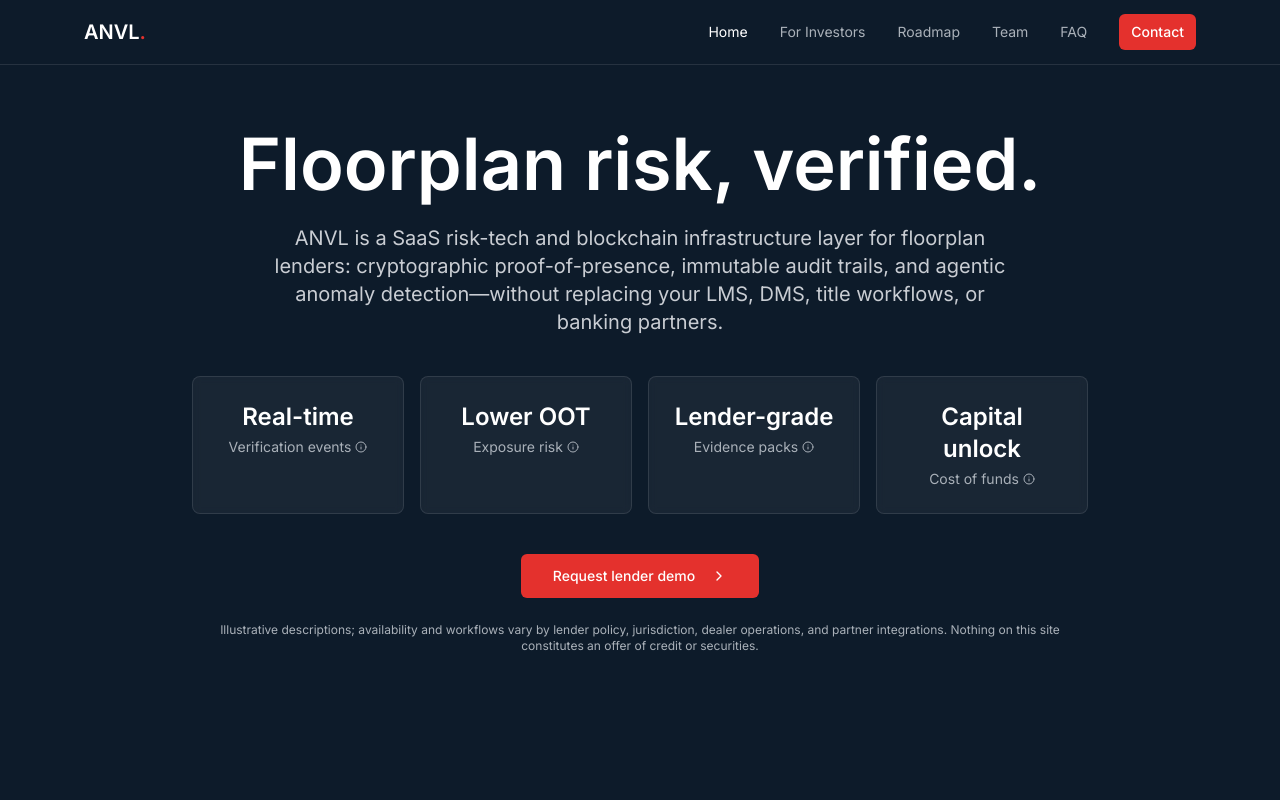
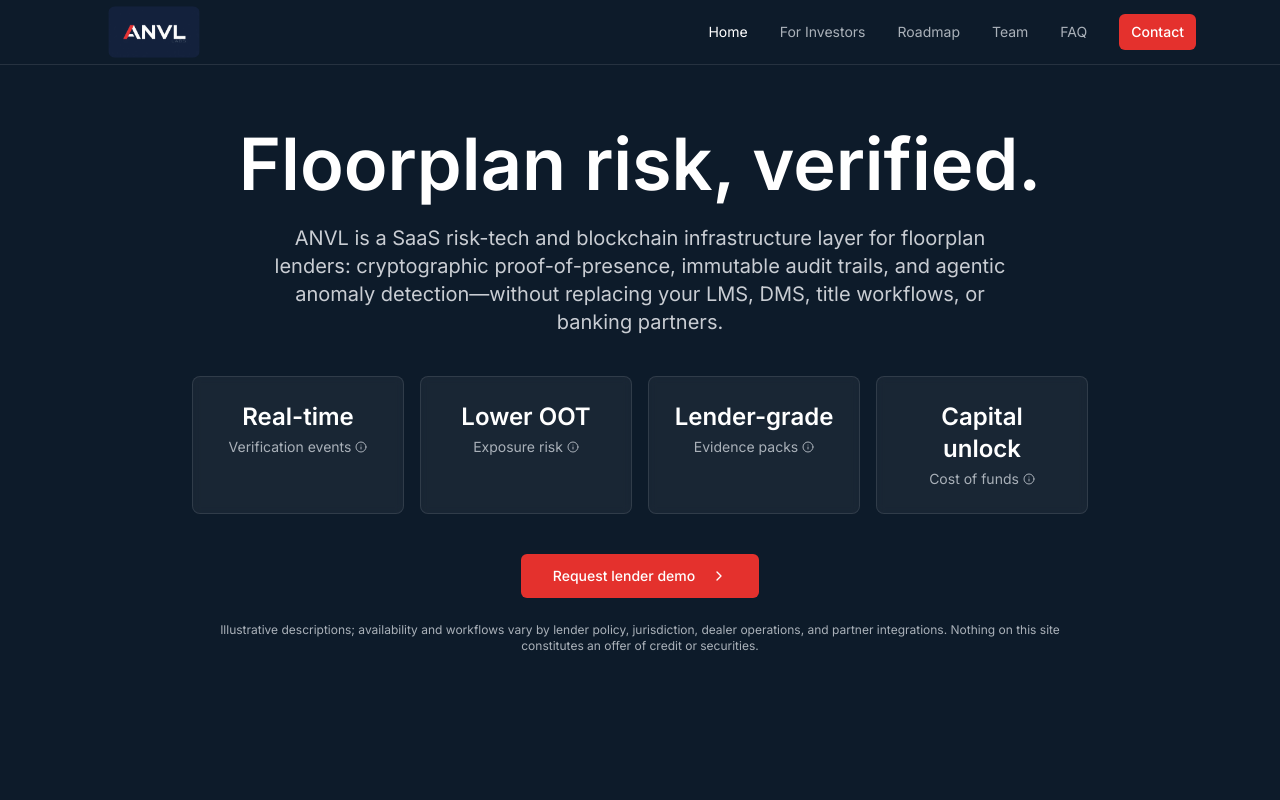
Before and after one commit to anvl-finance/anvl-website, a Next.js app: page / in a window 1280 px wide. Shown: the top 800 px of the page. Built offline with nearby package versions, Linux system fonts and the light colour scheme.

Commit message:
new twitter link

```diff
--- a/src/components/custom/SiteFooter.tsx
+++ b/src/components/custom/SiteFooter.tsx
@@ -52,7 +52,7 @@ export default function SiteFooter() {
 
             {/* X (Twitter) */}
             <a
-              href="https://x.com/AnvlFinance"
+              href="https://x.com/anvl_labs"
               target="_blank"
               rel="noopener noreferrer"
               className="text-[#AAB1B9] hover:text-white transition-colors"
--- a/src/components/custom/SiteHeader.tsx
+++ b/src/components/custom/SiteHeader.tsx
@@ -2,6 +2,7 @@
 
 import { useState } from 'react';
 import Link from 'next/link';
+import Image from 'next/image';
 import { usePathname } from 'next/navigation';
 import { Menu, X } from 'lucide-react';
 import { Button } from '@/components/ui/button';
@@ -34,10 +35,15 @@ export default function SiteHeader() {
     <header className="fixed top-0 left-0 right-0 z-50 bg-[#0D1B2A] border-b border-white/10">
       <div className="max-w-[1160px] mx-auto px-6">
         <div className="flex justify-between items-center h-16">
-          <Link href="/" className="text-xl font-semibold text-white">
-            ANVL<span className="text-[#E4312D]">.</span>
+          <Link href="/" className="flex items-center">
+            <Image
+                src="/anvl-logo.svg"
+                alt="ANVL Logo"
+                width={140}
+                height={40}
+                priority
+            />
           </Link>
-
           {/* Desktop */}
           <nav className="hidden md:flex items-center space-x-8">
             {nav.map((item) => {
```
Also changed, not shown: public/anvl-logo.svg (added).
